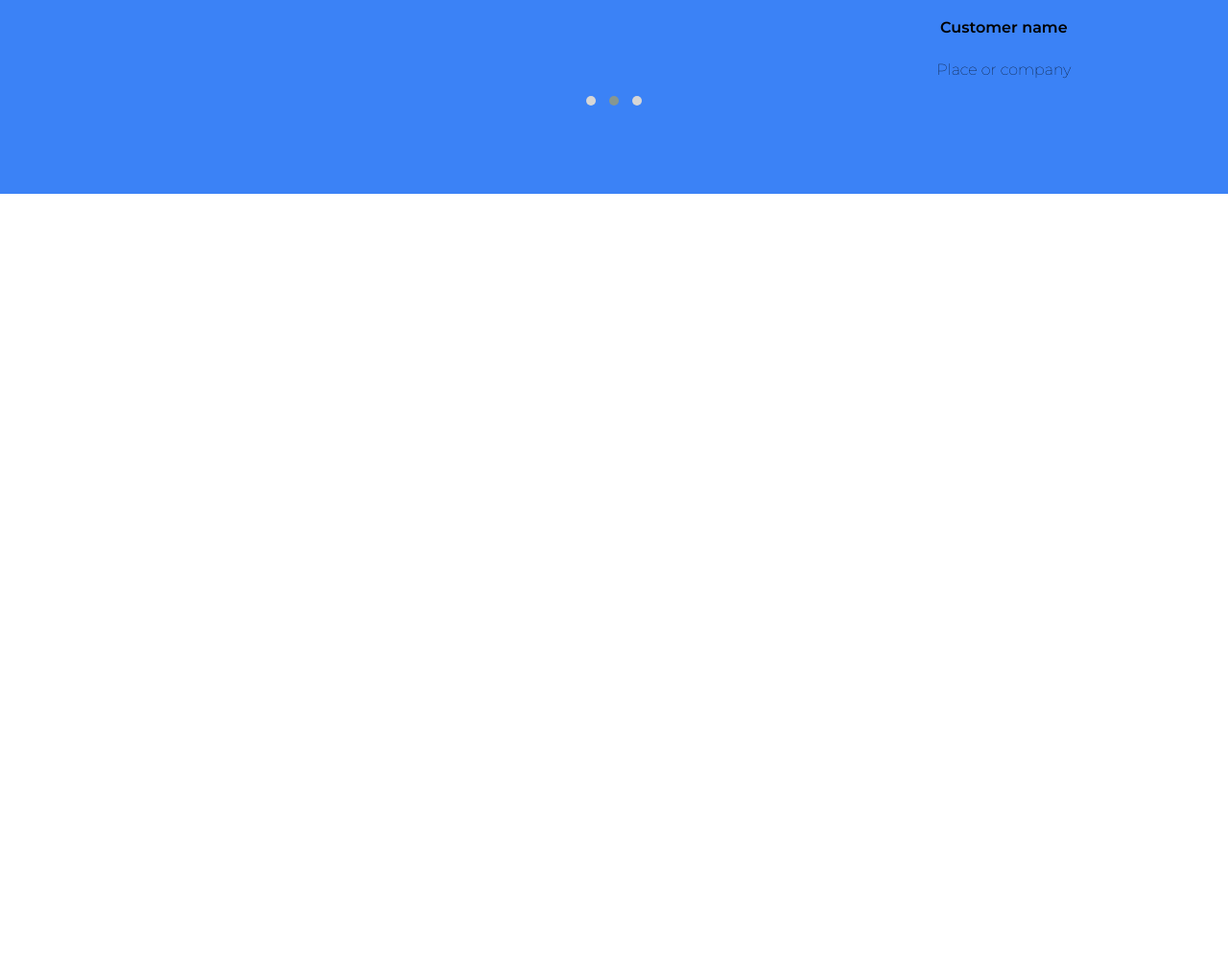
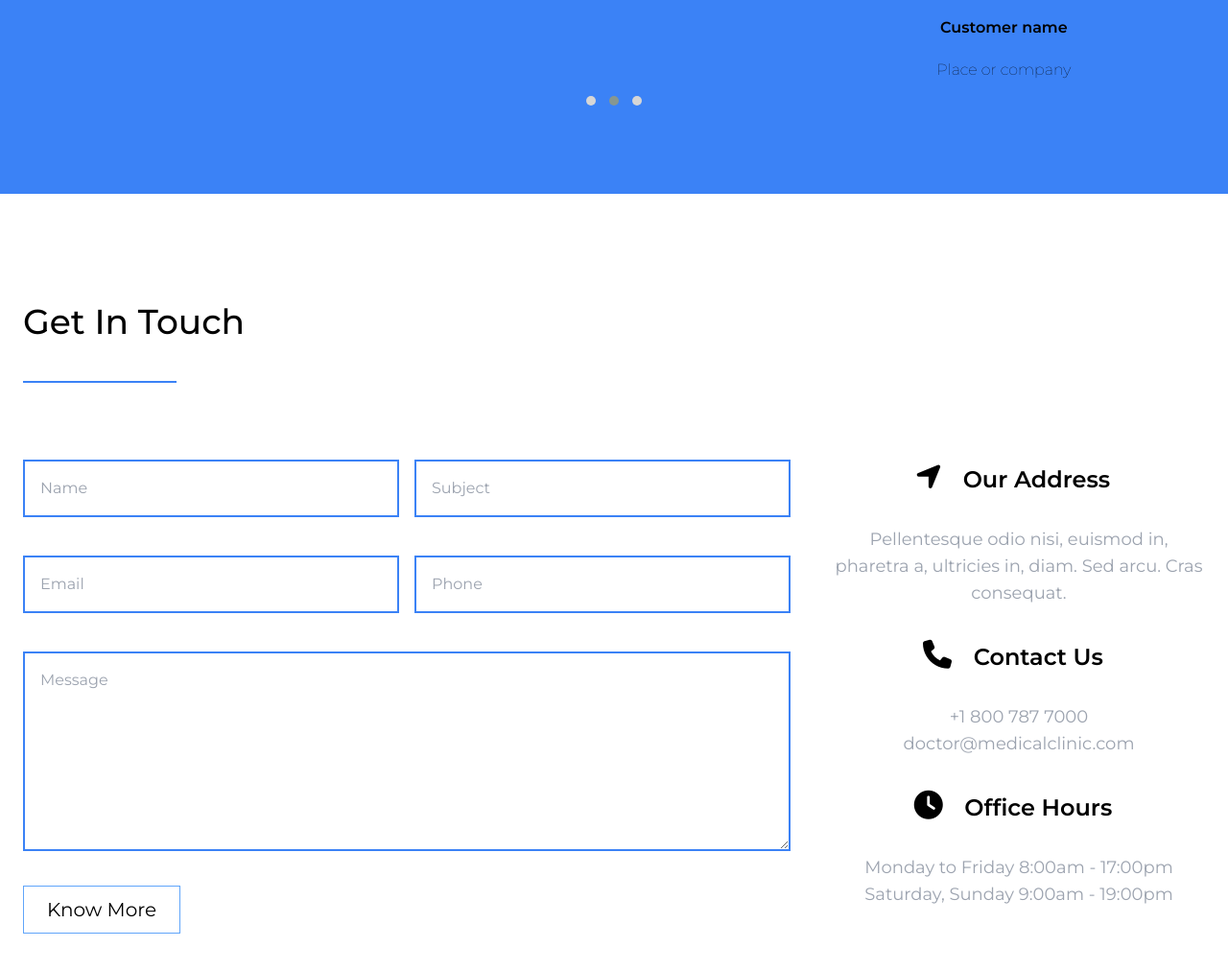
Before and after one commit to sravannk21/Sravana-Audiology, a website: page index.html in a window 1280 px wide. Shown: the part 4208-5220 px from the top of the page at 96% size. Before the commit the page ends 4490 px from the top, so only its background shows below. Drawn offline with Linux system fonts and the light colour scheme.

Commit message:
contact section created in both dark and light mode

```diff
--- a/index.html
+++ b/index.html
@@ -6,15 +6,13 @@
     <meta name="viewport" content="width=device-width, initial-scale=1.0">
     <link rel="preconnect" href="https://fonts.googleapis.com">
     <link rel="preconnect" href="https://fonts.gstatic.com" crossorigin>
-    <link
-        href="https://fonts.googleapis.com/css2?family=Montserrat:ital,wght@0,100;0,200;0,300;0,400;0,500;0,600;0,700;0,800;1,100;1,200&display=swap"
-        rel="stylesheet">
+    <link href="https://fonts.googleapis.com/css2?family=Montserrat:ital,wght@0,100;0,200;0,300;0,400;0,500;0,600;0,700;0,800;1,100;1,200&display=swap" rel="stylesheet">
     <link href="./src/vendors/fontawesome/css/fontawesome.min.css" rel="stylesheet">
     <link href="./src/vendors/fontawesome/css/solid.css" rel="stylesheet">
     <link rel="stylesheet" href="./build/css/style.css">
     <link rel="stylesheet" href="./build/css/custom.css">
     <link rel="stylesheet" href="./src/vendors/owl-carousal/owl.theme.default.css">
-<link rel="stylesheet" href="./src/vendors/owl-carousal/owl.carousel.min.css">
+    <link rel="stylesheet" href="./src/vendors/owl-carousal/owl.carousel.min.css">
     <title>Sravana</title>
 </head>
 
@@ -312,6 +310,72 @@
                 </div>
             </div>
         </section>
+        <section class="max-w-full my-20">
+            <div class="max-w-7xl mx-auto p-6">
+                <h2 class="text-4xl font-medium capitalize lg:w-1/2 leading-relaxed">Get in touch</h2>
+                <div class="w-40 h-0.5 bg-blue-500 block text-white mt-8"></div>
+                <div class="my-20 block md:flex gap-8">
+                    <div class="w-full md:w-4/6">
+                        <form action="#" method="post">
+                            <div class="md:columns-2">
+                                <div class="mb-10">
+                                    <input type="text" placeholder="Name" required class="w-full p-4 bg-transparent border-solid border-2 border-blue-500 dark:border-white"/>
+                                </div>
+                                <div class="mb-10">
+                                    <input type="text" placeholder="Email" required class="w-full p-4 bg-transparent border-solid border-2 border-blue-500 dark:border-white"/>
+                                </div>
+                                <div class="mb-10">
+                                    <input type="text" placeholder="Subject" required class="w-full p-4 bg-transparent border-solid border-2 border-blue-500 dark:border-white"/>
+                                </div>
+                                <div class="mb-10">
+                                    <input type="text" placeholder="Phone" required class="w-full p-4 bg-transparent border-solid border-2 border-blue-500 dark:border-white"/>
+                                </div>
+                            </div>
+                            <textarea placeholder="Message" class="w-full p-4 bg-transparent border-solid border-2 border-blue-500 dark:border-white h-52"></textarea>
+                            <div class="text-left mt-10">
+                                <a href="#"
+                                    class="py-3 px-6 border border-blue-400 text-black hover:text-white dark:text-white text-xl capitalize hover:bg-blue-500 hover:border-transparent transition-all">Know
+                                    more</a>
+                            </div>
+                        </form>
+                    </div>
+                    <div class="w-full md:w-2/6 text-center mt-20 md:mt-0">
+                        <div class="address">
+                            <p class="text-2xl font-semibold capitalize">
+                                <span>
+                                    <i class="fa-solid fa-location-arrow text-3xl mr-4"></i>
+                                </span>Our Address
+                            </p>
+                            <p class="text-gray-400 text-lg my-8 ml-3">
+                                Pellentesque odio nisi, euismod in, pharetra a, ultricies in, diam. Sed arcu. Cras consequat.
+                            </p>
+                        </div>
+                        <div class="phone">
+                            <p class="text-2xl font-semibold capitalize">
+                                <span>
+                                    <i class="fa-solid fa-phone text-3xl mr-4"></i>
+                                </span>Contact us
+                            </p>
+                            <p class="text-gray-400 text-lg my-8 ml-3">
+                                +1 800 787 7000 <br />
+                                doctor@medicalclinic.com
+                            </p>
+                        </div>
+                        <div class="timing">
+                            <p class="text-2xl font-semibold capitalize">
+                                <span>
+                                    <i class="fa-regular fa-clock text-3xl mr-4"></i>
+                                </span>Office Hours
+                            </p>
+                            <p class="text-gray-400 text-lg mt-8 ml-3">
+                                Monday to Friday 8:00am - 17:00pm <br />
+                                Saturday, Sunday 9:00am - 19:00pm
+                            </p>
+                        </div>
+                    </div>
+                </div>
+            </div>
+        </section>
     </main>
     <script src="./src/vendors/owl-carousal/jquery-3.7.0.min.js"></script>
 <script src="./src/vendors/owl-carousal/owl.carousel.min.js"></script>
```
Also changed, not shown: build/css/style.css.
